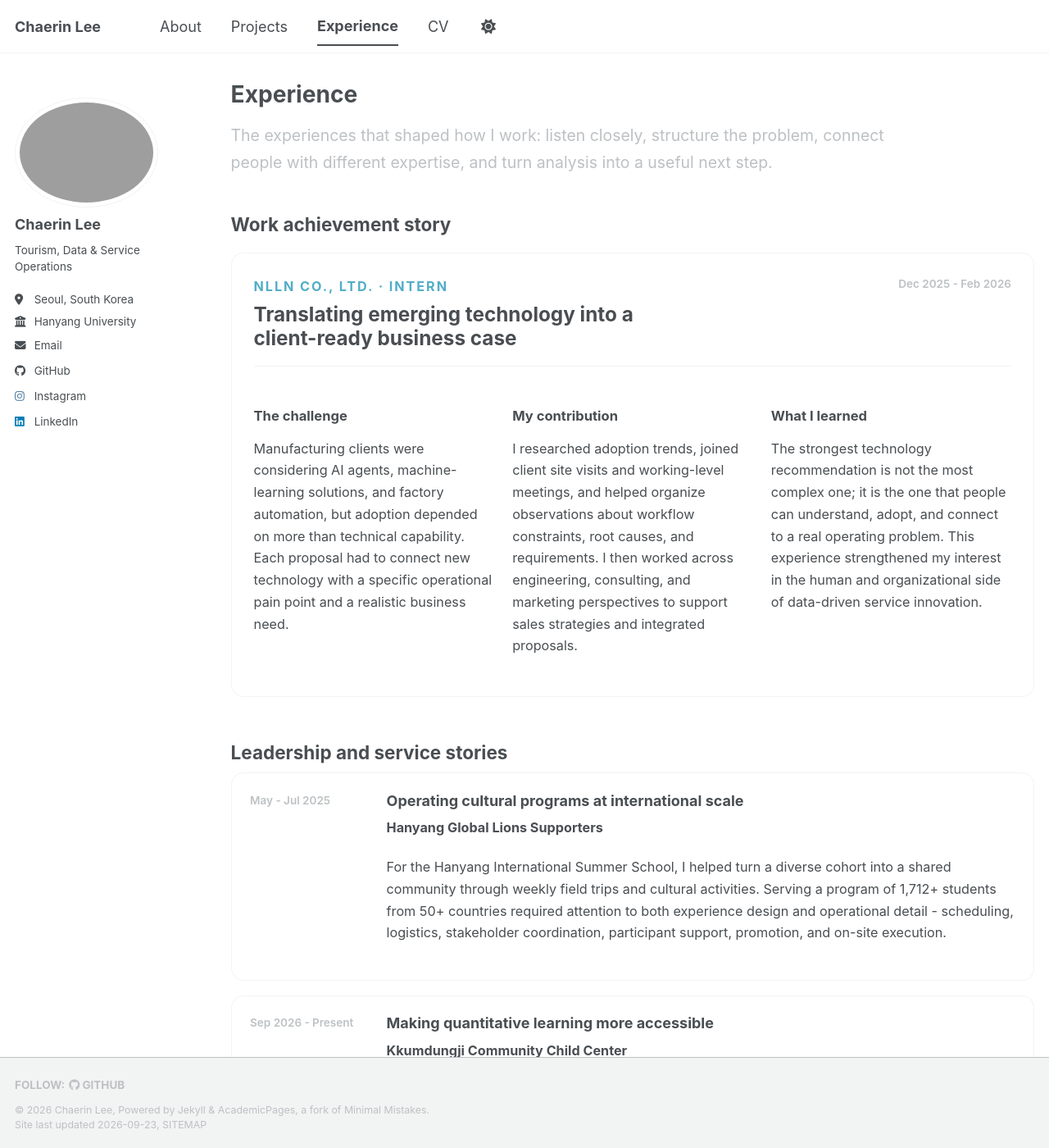
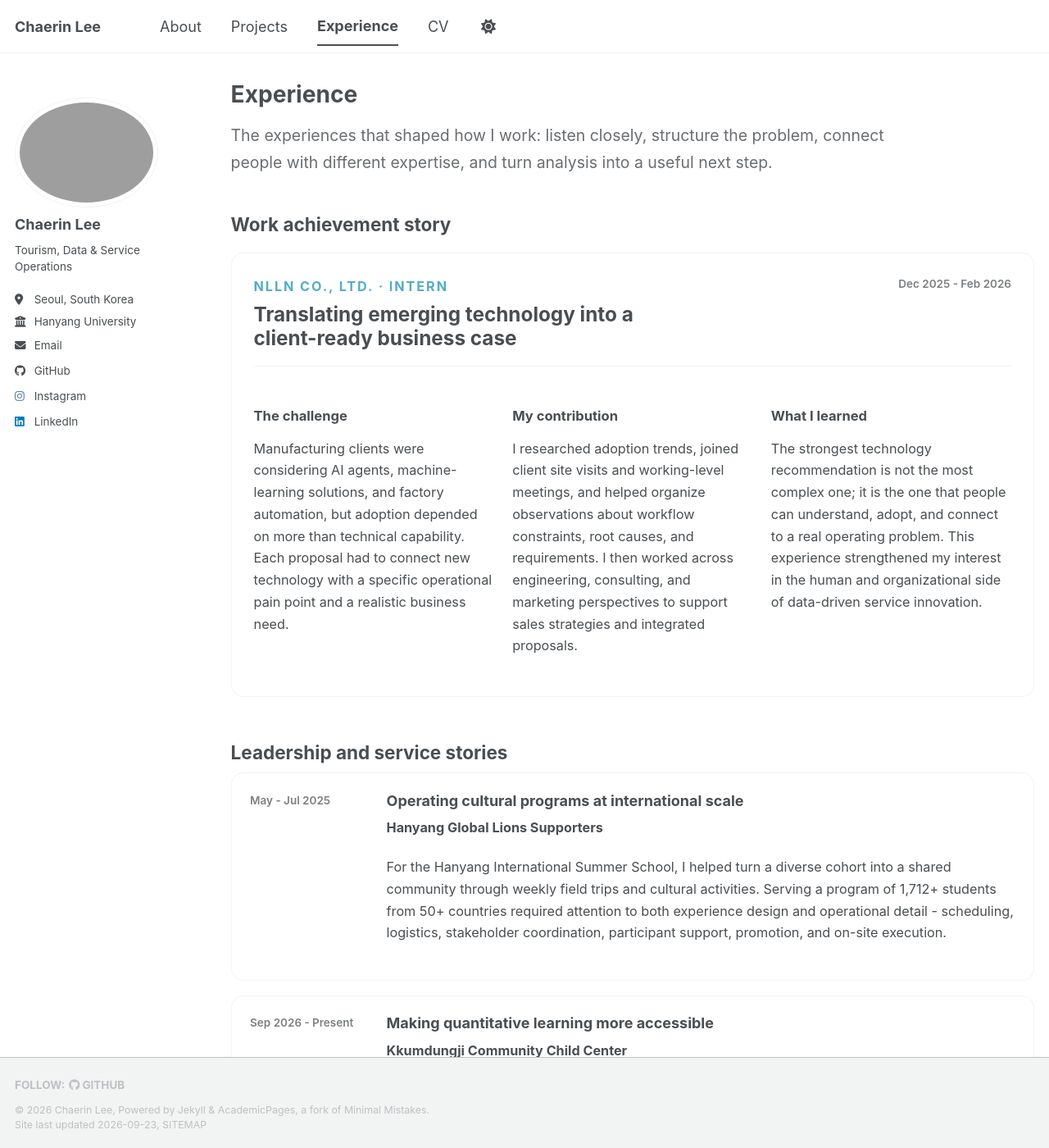
Before and after one commit to ChaerinLee0122/chaerinlee0122.github.io, a Jekyll site: the page built from _pages/experience.md, in a window 1280 px wide and 1400 px high. Shown: the whole window at 82% size. Built offline with Jekyll 4.4.1, drawn with Linux system fonts in a browser that asks for light colours; a style sheet for code colours, icons or effects is not loaded.

Commit message:
Improve portfolio text contrast

```diff
--- a/assets/css/main.scss
+++ b/assets/css/main.scss
@@ -67,9 +67,10 @@
 .profile-lede,
 .profile-page-intro {
   max-width: 48rem;
-  color: var(--global-text-color-light);
+  color: var(--global-text-color);
   font-size: 1.08rem;
   line-height: 1.7;
+  opacity: 0.82;
 }
 
 .profile-actions {
@@ -174,9 +175,10 @@
 
 .profile-metrics span {
   margin-top: 0.35rem;
-  color: var(--global-text-color-light);
+  color: var(--global-text-color);
   font-size: 0.72rem;
   line-height: 1.45;
+  opacity: 0.76;
 }
 
 .profile-next,
@@ -229,9 +231,10 @@
 .experience-feature__header > span,
 .cv-date,
 .experience-list__date {
-  color: var(--global-text-color-light);
+  color: var(--global-text-color);
   font-size: 0.75rem;
   font-weight: 600;
+  opacity: 0.72;
 }
 
 .experience-steps {
```
